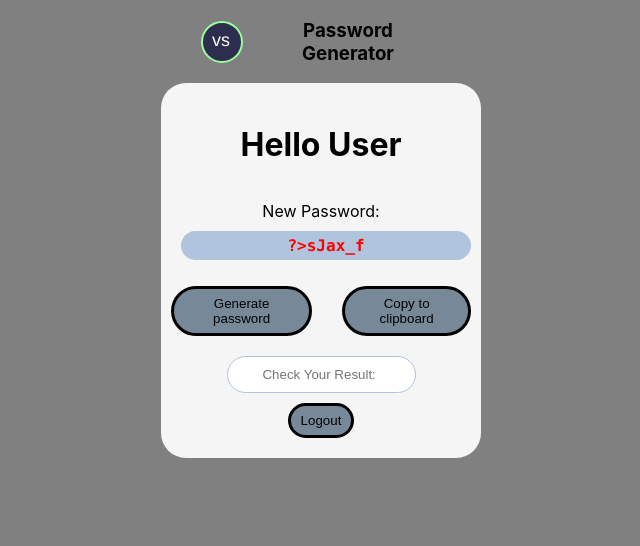
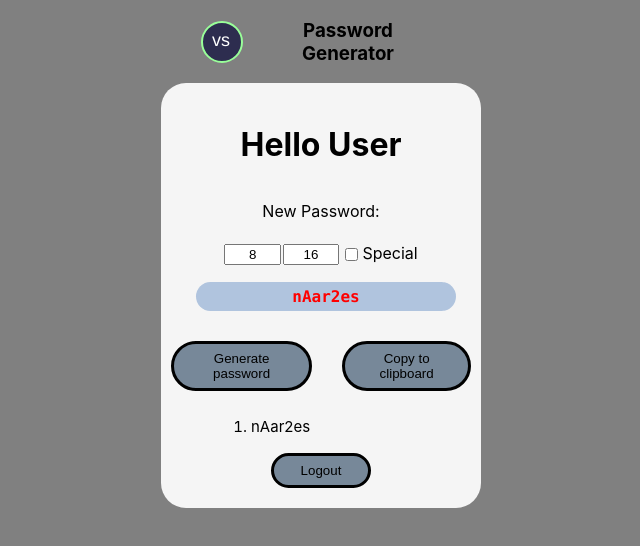
Before and after one commit to VitaliiSokolov/Password_Generator, a React (Create React App) app: page /gen in a window 1280 px wide. Both pictures are taken after a click on the button "Generate password". Shown: the top 546 px of the page, without its empty margins (319-959 px from the left). Built offline with nearby package versions, Linux system fonts and the light colour scheme; no server answers.

Commit message:
min,max,special symbols properties

```diff
--- a/src/App.js
+++ b/src/App.js
@@ -46,7 +46,7 @@ class App extends React.Component {
           <Route exact path='/' render={() => (<Redirect to='/home' />)} />
 
           <Route path='/home'>
-            { console.log('token App: ', token) }
+            {/* { console.log('token App: ', token) } */}
             {!token && !logged ? <Link to='/register' className='log-button'> <h4>Register new account</h4> </Link>:null }
             {token && !logged ? <Link to='/gen' className='log-button'> <h4> Generator</h4> </Link> : <Link to='/login' className='log-button'> <h4>Login to account</h4> </Link> }
           </Route>
--- a/src/components/generator.css
+++ b/src/components/generator.css
@@ -28,19 +28,21 @@
 .active{
   display: flex;
 }
-.info{
+.info {
   display: flex;
   flex-direction: column;
   justify-content: flex-start;
   align-items: center;
   width: 100%;
+  padding: 0 0 20px 0;
 }
 .text {
   width: 100%;
   display: flex;
   flex-direction: column;
 }
-.result{
+.result {
+  width: 80%;
   color: red;
   padding: 5px 10px;
   height: 19px;
@@ -49,7 +51,7 @@
   font-weight: bold;
   background-color: lightsteelblue;
 }
-.buttons{
+.buttons {
   width: 100%;
   padding: 10px 0;
   display: flex;
@@ -73,16 +75,6 @@
   color: #000;
   outline: none;
 }
-/* .gen:hover{
-  background-color: green;
-  border-color: #fff;
-  color: #fff;
-}
-.copy:hover{
-  background-color: skyblue;
-  border-color: #fff;
-  color: #fff;
-} */
 .check{
   border-radius: 25px;
   margin: 10px auto;
@@ -91,3 +83,31 @@
   border: 1px solid lightsteelblue;
   outline: none;
 }
+.passList {
+  max-height: 100px;
+  width: 60%;
+  overflow-y: scroll;
+}
+.pass {
+  list-style: decimal;
+  text-align: left;
+  font-size: 15px;
+  line-height: 20px;
+}
+.min-max {
+  display: flex;
+  justify-content: space-around;
+  align-items: center;
+  width: 65%;
+  padding: 6px 0;
+}
+.inputMinMax {
+  width: 25%;
+  text-align: center;
+}
+.radioButtonLabel {
+  margin-bottom: 3px;
+}
+.logout {
+  width: 100px;
+}
--- a/src/components/generator.jsx
+++ b/src/components/generator.jsx
@@ -11,11 +11,18 @@ class Generator extends React.Component {
     this.logout = this.logout.bind(this);
     this.popupRef = React.createRef();
     this.callBackendAPIGet = this.callBackendAPIGet.bind(this);
+    this.handleOnChangeMin = this.handleOnChangeMin.bind(this);
+    this.handleOnChangeMax = this.handleOnChangeMax.bind(this);
+    this.handleOnChangeSpecial = this.handleOnChangeSpecial.bind(this);
     this.state = {
       result: '',
       copied: false,
       name: 'User',
-      reload: false
+      reload: false,
+      passwords: [],
+      min: 8,
+      max: 16,
+      special: false
     };
   }
 
@@ -23,19 +30,17 @@ class Generator extends React.Component {
     this.callBackendAPIGet();
   }
   componentDidUpdate(){
-    if(this.state.reload){
-      console.log('Logout');
-      this.props.history.push('/');
-    }
+    // console.log(this.state.min);
+    console.log(this.state.special);
   }
 
   callBackendAPIGet = async () => {
     const localToken = localStorage.getItem('token');
     await axios.get('/gen', {headers: {key: localToken}} )
       .then( (res) => {
-        console.log(res);
+        // console.log(res);
         this.setState({ name: this.props.name });
-        console.log('local',localToken);
+        // console.log('local',localToken);
         if(localToken !== 'Govno'){
           console.log('redirect');
           this.props.history.push('/home');
@@ -58,19 +63,30 @@ class Generator extends React.Component {
     console.log('Password coppied');
   };
   // Generating password
-  generate = () => {
-    let characters = 'abcdefghijklmnopqrstuvwxyzABCDEFGHIJKLMNOPQRSTUVWXYZ0123456789!@#$%^&*()_+~`|}{[]:;?><,./-=';
+  generate = async () => {
+    const { min, max, special } = this.state;
+    let characters = 'abcdefghijklmnopqrstuvwxyzABCDEFGHIJKLMNOPQRSTUVWXYZ0123456789';
+    let extentendedCharacters = 'abcdefghijklmnopqrstuvwxyzABCDEFGHIJKLMNOPQRSTUVWXYZ0123456789!@#$%^&*()_+~`|}{[]:;?><,./-=';
     let password = [];
     // Generating password's length
-    const length = Math.floor(Math.random() * (16 - 8) + 8);
+    // const length = Math.floor(Math.random() * (16 - 8) + 8);
+    const length = Math.random() * (max - min) + min;
     // Generating password's chars
-    for (let i = 0; i < length; i++) {
-      const genChar = Math.floor(Math.random() * 91);
-      password.push(characters[genChar]);
+    if(special){
+      for (let i = 0; i < length; i++) {
+        const genChar = Math.floor(Math.random() * 91);
+        password.push(extentendedCharacters[genChar]);
+      }
+    } else {
+      for (let i = 0; i < length; i++) {
+        const genChar = Math.floor(Math.random() * 68);
+        password.push(characters[genChar]);
+      }
     }
     password = password.join('');
-    this.setState({ result: password, });
-    console.log('Created: ', password );
+    await this.setState({result: password, passwords: [...this.state.passwords, {id: this.state.passwords + 1, password}] });
+    console.log('Created: ', this.state.result );
+    console.log('Array: ', this.state.passwords );
   };
   // Logout from account
   logout = () => {
@@ -78,10 +94,22 @@ class Generator extends React.Component {
     this.setState({reload: true});
     this.props.parentCallback(false);
   }
+  handleOnChangeMin = (e) => {
+    const min = e.toString();
+    this.setState({min});
+  }
+  handleOnChangeMax = (e) => {
+    const max = e.toString();
+    this.setState({max});
+  }
+  handleOnChangeSpecial = (e) => {
+    this.setState({special: !this.state.special});
+  }
+
 
   render() {
     const { result,  } = this.state;
-    const { name } = this.state;
+    const { name, passwords } = this.state;
     return(
       <div className='generator'>
         <div className='popup' ref={this.popupRef} >
@@ -89,7 +117,31 @@ class Generator extends React.Component {
         </div>
         <div className='info'>
           <h1> Hello {name} </h1>
-          <p className='text'>New Password: <code className='result' ref={this.passwordRef}>{result}</code> </p>
+          <p className='text'> New Password: </p>
+          <div className="min-max">
+            <input
+              className='inputMinMax'
+              type="text"
+              // placeholder='min'
+              defaultValue={8}
+              onChange={ (e)=> {this.handleOnChangeMin(e.target.value);} }
+            />
+            <input
+              className='inputMinMax'
+              type="text"
+              // placeholder='max'
+              defaultValue={16}
+              onChange={ (e)=> {this.handleOnChangeMax(e.target.value);} }
+            />
+            <input
+              type="checkbox"
+              id="radioButton"
+              placeholder='##'
+              onChange={ (e)=> {this.handleOnChangeSpecial(e.target.value);} }
+            />
+            <label htmlFor="radioButton" className='radioButtonLabel' >Special</label>
+          </div>
+          <code className='result' ref={this.passwordRef}>{result}</code>
         </div>
         <div className='buttons'>
           <button className='gen' onClick={ () => { this.generate();} } >Generate password</button>
@@ -97,8 +149,10 @@ class Generator extends React.Component {
             <button className='copy' >Copy to clipboard</button>
           </CopyToClipboard>
         </div>
-        <input className='check' type='text' placeholder='Check Your Result: ' />
-        <button className='copy' onClick={ () => { this.logout(); } } >Logout</button>
+        <ul className='passList'>
+          { passwords.map( (pass) => { return <li key={pass.id} className='pass'> {pass.password} </li>; } )}
+        </ul>
+        <button className='copy logout' onClick={ () => { this.logout(); } } >Logout</button>
       </div>
     );
   }
```
